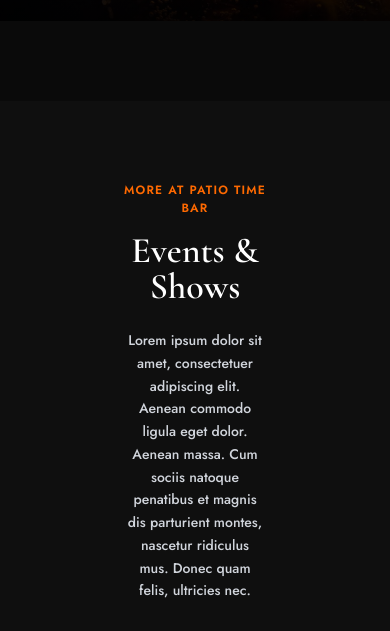
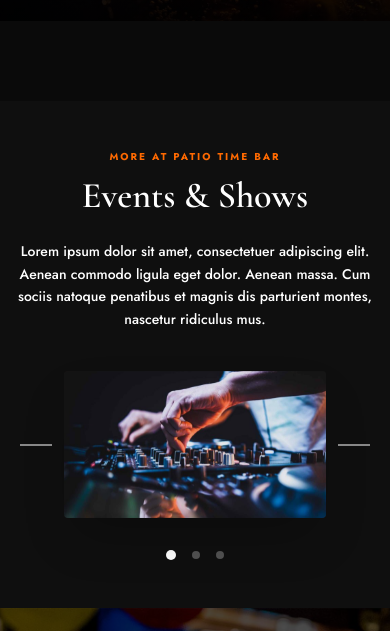
Before and after one commit to chrischiii21/phase2-project-v2, a website built with Vite: page index.html in a window 390 px wide. Shown: the part 3883-4514 px from the top of the page. Built offline with nearby package versions, Linux system fonts and the light colour scheme; files whose address does not match are found by name.

Commit message:
fix events&shows responsiveness --needs improvements

```diff
--- a/index.html
+++ b/index.html
@@ -352,29 +352,33 @@
       </div>
     </section>
     <!--events and shows-->
-    <section class="w-full  bg-[#0f0f0f] py-20 flex flex-col items-center justify-center mb-16 lg:mb-22.5">
+    <section class="w-full bg-[#0f0f0f] py-12 md:py-20 flex flex-col items-center justify-centers">
 
-      <div class="w-full max-w-7xl flex flex-col items-center text-center mb-8 mx-59 px-29.75">
-        <p class="uppercase text-[12px] md:text-[13px] tracking-widest font-semibold text-orange-500 mb-4">
+      <div class="w-full mx-auto flex flex-col items-center text-center mb-10 md:mb-16 px-4 sm:px-20 lg:px-16">
+
+        <p
+          class="uppercase text-[10px] sm:text-[12px] md:text-[13px] tracking-[0.2em] font-bold text-orange-500 mb-3 md:mb-5">
           More at Patio Time Bar
         </p>
-        <h2 class="text-4xl md:text-6xl lg:text-[98px] font-serif mb-6 leading-none font-semibold">
+        <h2
+          class="text-4xl sm:text-5xl md:text-6xl lg:text-8xl xl:text-[98px] font-serif mb-6 leading-[1.1] md:leading-[1] font-semibold text-white max-w-4xl">
           Events & Shows
         </h2>
+
         <p
-          class="text-gray-300 font-sans text-[14px] md:text-[16px] lg:text-[18px] font-medium leading-relaxed mb-8 w-full max-w-240 px-2 md:px-0">
+          class="text-white font-sans text-sm md:text-base lg:text-lg font-medium leading-relaxed max-w-2xl lg:max-w-3xl">
           Lorem ipsum dolor sit amet, consectetuer adipiscing elit. Aenean commodo ligula eget dolor. Aenean massa.
-          Cum sociis natoque penatibus et magnis dis parturient montes, nascetur ridiculus mus. Donec quam felis,
-          ultricies nec.
+          Cum sociis natoque penatibus et magnis dis parturient montes, nascetur ridiculus mus.
         </p>
+
       </div>
 
-      <div class="flex items-center justify-center w-full max-w-250 gap-2 md:gap-6 lg:gap-12">
+      <div class="flex items-center justify-center w-full max-w-5xl px-4 gap-2 md:gap-8 lg:gap-12">
 
         <button id="prevBtn" onclick="prevSlide()"
           class="group z-20 flex items-center justify-center cursor-pointer p-1 md:p-2 shrink-0 focus:outline-none">
           <div
-            class="relative flex items-center justify-start w-6 md:w-10 lg:w-16 h-8 md:h-16 opacity-50 group-hover:opacity-100 transition-opacity duration-300">
+            class="relative flex items-center justify-start w-8 md:w-12 lg:w-16 h-8 md:h-12 opacity-50 group-hover:opacity-100 transition-opacity duration-300">
             <div
               class="absolute left-0 w-full h-0.5 bg-white origin-left transition-transform duration-300 group-hover:rotate-40">
             </div>
@@ -384,7 +388,8 @@
           </div>
         </button>
 
-        <div class="relative flex items-center justify-center w-full max-w-3xl aspect-3/2 overflow-hidden">
+        <div
+          class="relative flex items-center justify-center w-full aspect-video md:aspect-[3/2] overflow-hidden rounded-sm shadow-2xl bg-neutral-900">
           <img src="./src/img/bar-events-768x512.jpg" alt="Event 1"
             class="carousel-slide absolute inset-0 w-full h-full object-cover transition-opacity duration-700 ease-in-out opacity-100">
 
@@ -398,7 +403,7 @@
         <button id="nextBtn" onclick="nextSlideManual()"
           class="group z-20 flex items-center justify-center cursor-pointer p-1 md:p-2 shrink-0 focus:outline-none">
           <div
-            class="relative flex items-center justify-end w-6 md:w-10 lg:w-16 h-8 md:h-16 opacity-50 group-hover:opacity-100 transition-opacity duration-300">
+            class="relative flex items-center justify-end w-8 md:w-12 lg:w-16 h-8 md:h-12 opacity-50 group-hover:opacity-100 transition-opacity duration-300">
             <div
               class="absolute right-0 w-full h-0.5 bg-white origin-right transition-transform duration-300 group-hover:-rotate-40">
             </div>
@@ -407,16 +412,15 @@
             </div>
           </div>
         </button>
-
       </div>
 
-      <div class="flex items-center gap-2 md:gap-3 mt-6 lg:mt-8">
+      <div class="flex items-center gap-4 mt-8">
         <button onclick="goToSlide(0)"
-          class="carousel-dot w-2 md:w-2.5 h-2 md:h-2.5 rounded-full bg-white cursor-pointer focus:outline-none transition-all duration-300"></button>
+          class="carousel-dot w-2.5 h-2.5 rounded-full bg-white cursor-pointer transition-all duration-300"></button>
         <button onclick="goToSlide(1)"
-          class="carousel-dot w-1.5 md:w-2 h-1.5 md:h-2 rounded-full bg-neutral-600 hover:bg-neutral-400 cursor-pointer focus:outline-none transition-all duration-300"></button>
+          class="carousel-dot w-2 h-2 rounded-full bg-neutral-600 hover:bg-neutral-400 cursor-pointer transition-all duration-300"></button>
         <button onclick="goToSlide(2)"
-          class="carousel-dot w-1.5 md:w-2 h-1.5 md:h-2 rounded-full bg-neutral-600 hover:bg-neutral-400 cursor-pointer focus:outline-none transition-all duration-300"></button>
+          class="carousel-dot w-2 h-2 rounded-full bg-neutral-600 hover:bg-neutral-400 cursor-pointer transition-all duration-300"></button>
       </div>
 
     </section>
```
